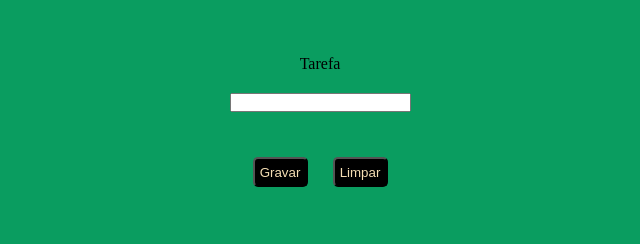
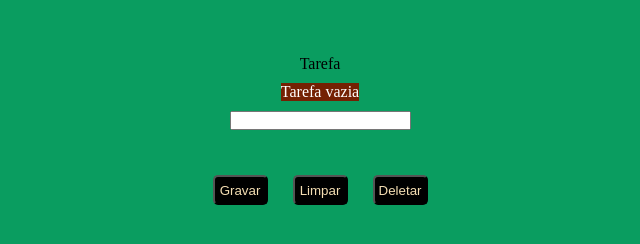
Before and after one commit to rhuaannn/taskList, a plain HTML site: page index.html in a window 1280 px wide. Both pictures are taken after a click on the button "Limpar". Shown: the whole page, without its empty margins (320-960 px from the left). Drawn offline with Linux system fonts and the light colour scheme.

Commit message:
add to button remove

```diff
--- a/index.html
+++ b/index.html
@@ -16,6 +16,7 @@
         <div class="button">
             <button id="button" onclick="addTask()">Gravar</button>
             <button id="buttonLimpar"onclick="clearInput()">Limpar</button>
+            <button id="buttonDelete"onclick="deleteTask()">Deletar</button>
         </div>
     </div>
 
--- a/script.js
+++ b/script.js
@@ -4,10 +4,10 @@ const buttonGravar = document.querySelector('#button');
 const msgError = document.querySelector('.msg');
 const ulList = document.querySelector('.list');
 const buttonClear = document.querySelector('#buttonLimpar');
+const buttonDelete = document.querySelector('#deleteTask');
 
 
 function addTask() {
-
 
     if (inputName.value === "" ) {
         msgError.textContent = "Digite a tarefa";
@@ -16,7 +16,10 @@ function addTask() {
         setTimeout (() => {
         msgError.textContent = "";
         msgError.classList = "";
-    }, 3000)};
+
+    }, 3000)
+
+};
 
     const li = document.createElement("li");
         li.classList = "ulList";
@@ -25,11 +28,32 @@ function addTask() {
         ulList.appendChild(li);
         inputName.value = "";
 
-
 }
 
 
 function clearInput(){
     const textValue = inputName.value;
+
+    if(inputName.value == "")
+    msgError.textContent = "Tarefa vazia";
+    msgError.classList = "error";
+
+    setTimeout (() => {
+    msgError.textContent = "";
+    msgError.classList = "";
+
+}, 3000)
+
+
     document.getElementById('name').value = "";
 }
+
+function deleteTask(){
+
+
+    let remove = document.querySelector('ulList ');
+
+   ulList.innerHTML = ""
+
+
+}
--- a/style.css
+++ b/style.css
@@ -43,6 +43,17 @@ body{
     color: wheat;
     height: 30px;
 }
+#buttonDelete{
+    display: flex;
+    gap:15px;
+    border-radius: 5px;
+    width: 55px;
+    justify-content: center;
+    align-items: center;
+    background-color: black;
+    color: wheat;
+    height: 30px;
+}
 #buttonLimpar{
     display: flex;
     gap:15px;
```
